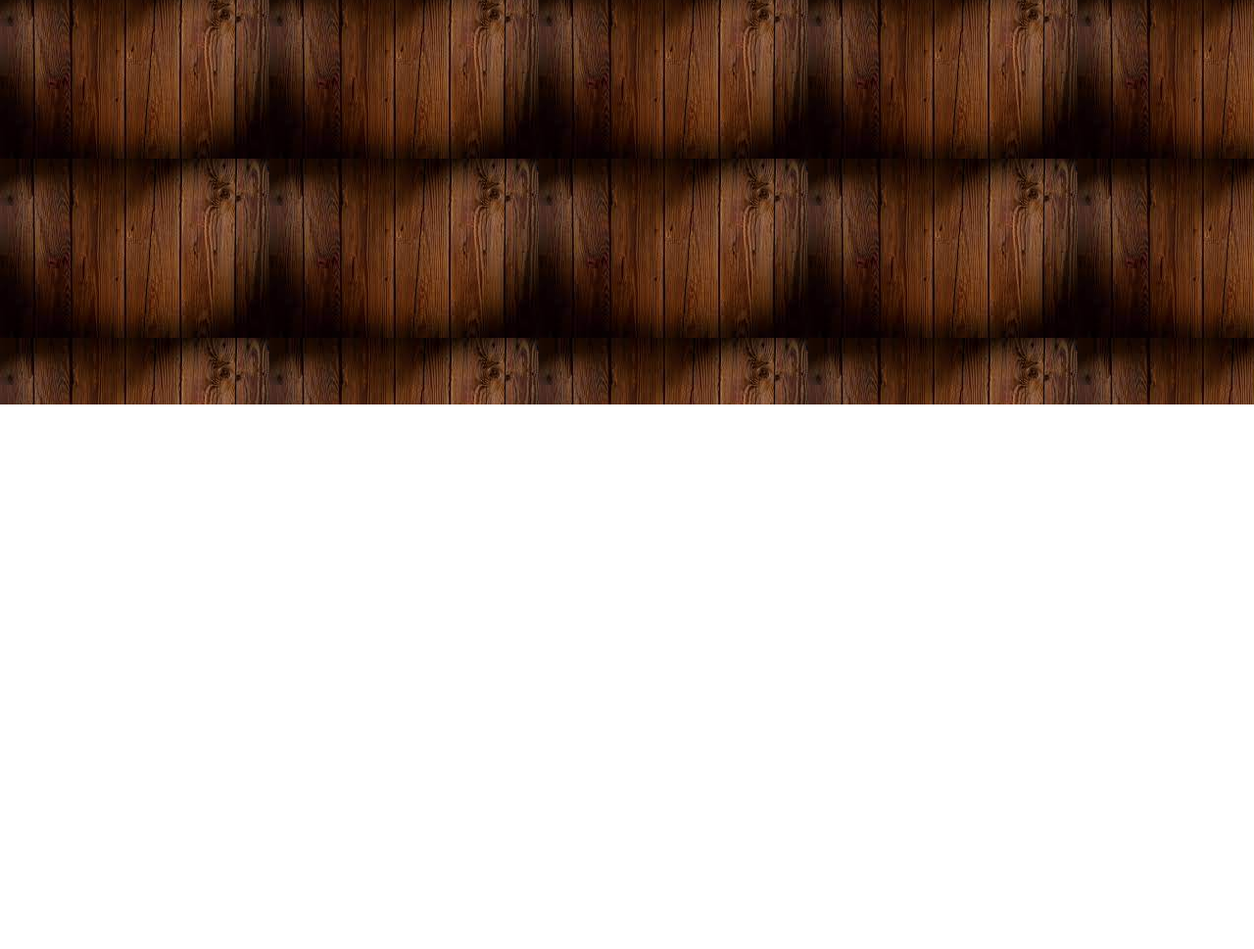
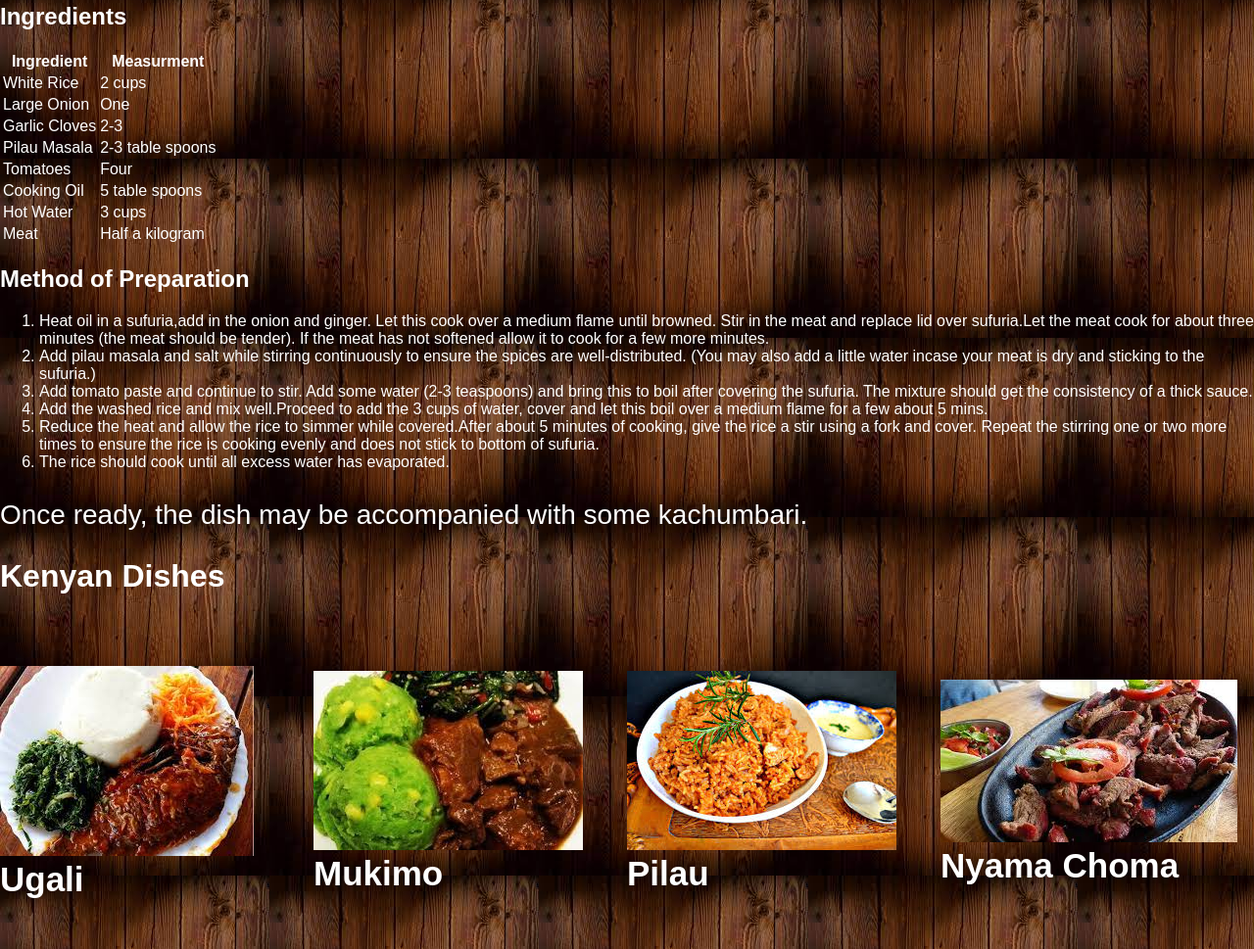
Before and after one commit to MillieMuteti/Favourite_meal, a plain HTML site: page index.html in a window 1280 px wide. Shown: the part 387-1356 px from the top of the page at 98% size. Before the commit the page ends 800 px from the top, so only its background shows below. Drawn offline with Linux system fonts and the light colour scheme; a web font is replaced by a local one.

Commit message:
more styling

```diff
--- a/index.html
+++ b/index.html
@@ -14,8 +14,109 @@
         <h1 class="font-effect-fire logo-title">Good Food Recipes</h1>
    </nav>
    <section>
+        <h1>Simple Pilau Recipe</h1>
+        <h2>But first, what is pilau !!</h2>
+        <p>East African Pilau is a traditional, beautiful fragrant rice dish made with many aromatic spices that adds an amazing depth of flavor to the rice. It can be made with either beef or chicken.<br>
+            Pilau has a wonderful balance of flavors. It is a festive dish, which is never missing during special occasions or events. It’s made with rice cooked in a well-seasoned broth of Meat or chicken. Unlike the Indian pilau, the East African version does not use curry and it’s less spicy.
+
+         </p>
+
+         <h2>Ingredients</h2>
+         <table>
+            <tr>
+              <th>Ingredient</th>
+              <th>Measurment</th>
+
+            </tr>
+            <tr>
+              <td>White Rice</td>
+              <td>2 cups</td>
+
+            </tr>
+            <tr>
+              <td>Large Onion</td>
+              <td>One</td>
+
+            </tr>
+            <tr>
+                <td>Garlic Cloves</td>
+                <td>2-3</td>
+
+              </tr>
+              <tr>
+                <td>Pilau Masala</td>
+                <td>2-3 table spoons</td>
+
+              </tr>
+              <tr>
+                <td>Tomatoes</td>
+                <td>Four</td>
+
+              </tr>
+              <tr>
+                <td>Cooking Oil</td>
+                <td>5 table spoons</td>
+
+              </tr>
+              <tr>
+                <td>Hot Water</td>
+                <td>3 cups</td>
+
+              </tr>
+              <tr>
+                <td>Meat</td>
+                <td>Half a kilogram</td>
+
+              </tr>
+
+          </table>
+
+          <h1>Method of Preparation</h1>
+          <ol>
+            <li>Heat oil in a sufuria,add in the onion and ginger. Let this cook over a medium flame until browned.
+                Stir in the meat and replace lid over sufuria.Let the meat cook for about three minutes (the meat should be tender). If the meat has not softened allow it to cook for a few more minutes.</li>
+
+            <li>Add pilau masala and salt while stirring continuously to ensure the spices are well-distributed. (You may also add a little water incase your meat is dry and sticking to the sufuria.)</li>
+            <li>Add tomato paste and continue to stir. Add some water (2-3 teaspoons) and bring this to boil after covering the sufuria. The mixture should get the consistency of a thick sauce.</li>
+            <li>Add the washed rice and mix well.Proceed to add the 3 cups of water, cover and let this boil over a medium flame for a few about 5 mins.</li>
+            <li>Reduce the heat and allow the rice to simmer while covered.After about 5 minutes of cooking, give the rice a stir using a fork and cover. Repeat the stirring one or two more times to ensure the rice is cooking evenly and does not stick to bottom of sufuria.</li>
+            <li>The rice should cook until all excess water has evaporated.</li>
+          </ol>
+          <p>Once ready, the dish may be accompanied with some kachumbari.</p>
 
    </section>
+   <h1>Kenyan Dishes</h1>
+   <div class="container">
+    <div class="row">
+
+        <div class="col-3">
+            <img src="images/ugali.jfif" alt="">
+            <label for="ugali">Ugali</label>
+
+
+            </div>
+            <div class="col-3">
+                <img src="images/mokimo.jfif" alt="">
+                <label for="Mokimo">Mukimo</label>
+
+
+                </div>
+                <div class="col-3">
+                    <img src="images/rice.jfif" alt="">
+                    <label for="pilau">Pilau</label>
+
+
+                    </div>
+                    <div class="col-3">
+                        <img src="images/nyama.jfif" alt="">
+                        <label for="nyama">Nyama Choma</label>
+
+
+                        </div>
+
+    </div>
+</div>
+
 
 </body>
 </html>
--- a/styles.css
+++ b/styles.css
@@ -1,11 +1,58 @@
 * {
     box-sizing: border-box;
 }
+
+
+ label {
+   font-size: 35px;
+   font-weight: 600;
+   color:white;
+ }
+ p {
+   font-size: 28px;
+   line-height: 1.2;
+ }
+
+
+
+
+ .container {
+   width: 100%;
+   margin: auto;
+   padding-top: 4%;
+   padding-bottom: 4%;
+
+ }
+
+ .row {
+   width: 100%;
+   display: flex;
+   flex-wrap: wrap;
+   align-items: center;
+ }
+ .row::after {
+   display: table;
+   clear: both;
+   content: "";
+ }
+.col-1{width: 8.33%;}
+.col-2{width: 16.66%;}
+.col-3{width:25%;}
+.col-4{width: 33.33%;}
+.col-5{width: 41.66%;}
+.col-6{width: 50%;}
+.col-7{width: 58.33%;}
+.col-8{width: 66.66%;}
+.col-9{width: 75%;}
+.col-10{width: 83.33%;}
+.col-11{width: 91.66%;}
+.col-12{width: 100%;}
 
 body {
     margin: 0;
     font-family: 'Sofia', sans-serif;
     background-image: url(images/download.jfif);
+    color: white;
 }
 
 nav {
@@ -16,11 +63,12 @@ nav {
 
 
 }
-nav.logo{
 
-}
 .logo-title{
     margin: 0;
     padding: 0px 50px;
 
 }
+section{
+    color: white;
+}
```
Also changed, not shown: images/mokimo.jfif (added), images/nyama.jfif (added), images/rice.jfif (added), images/ugali.jfif (added).
